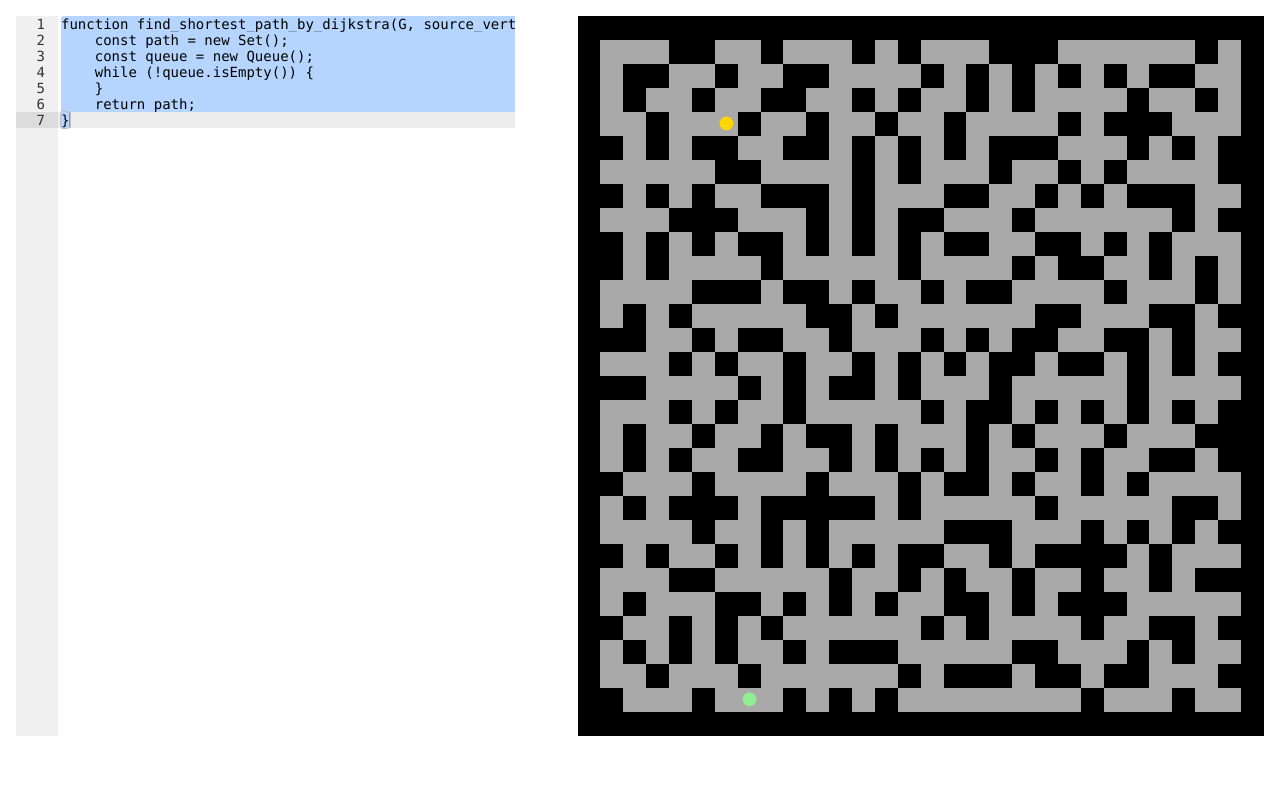
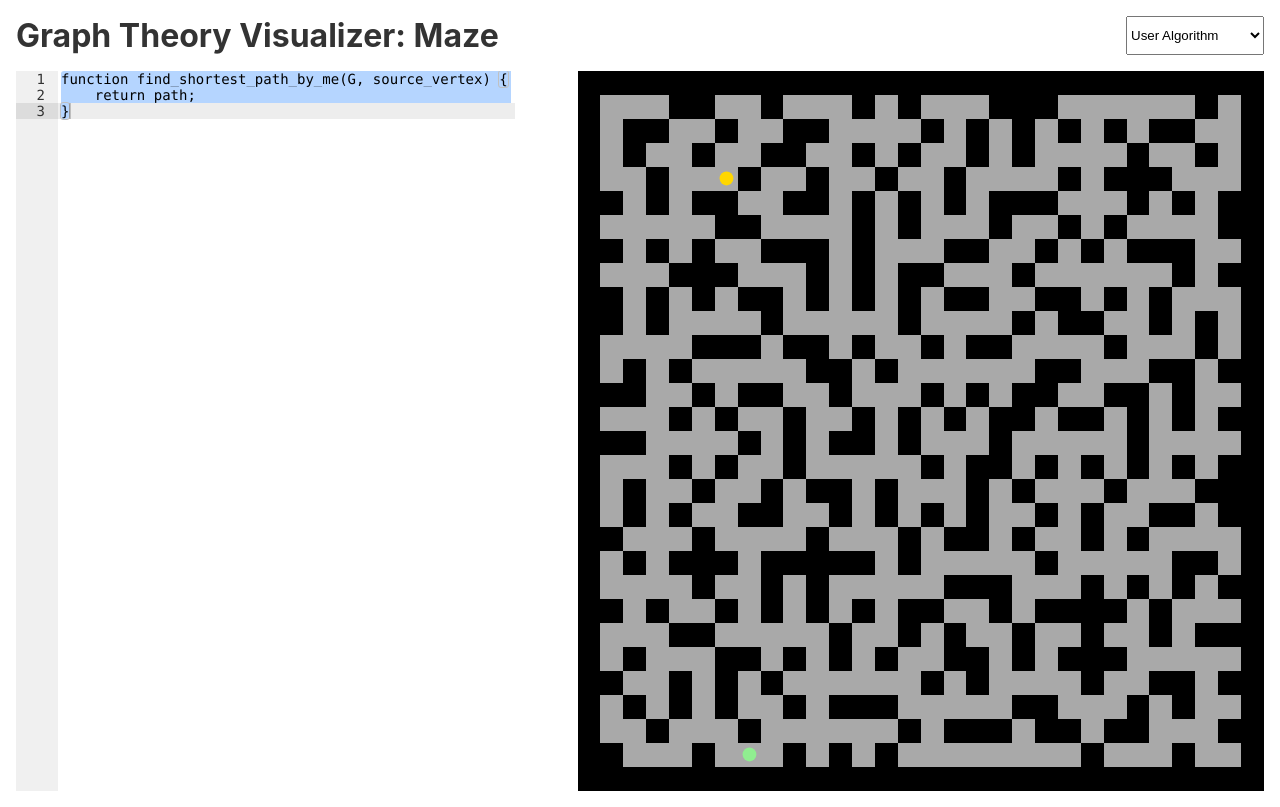
Before and after one commit to sanchezcarlosjr/graph-theory-on-maze, a Svelte app: page / in a window 1280 px wide. Built offline with nearby package versions, Linux system fonts and the light colour scheme.

Commit message:
feat(graph): choose algorithm from select

```diff
--- a/src/AceEditor.svelte
+++ b/src/AceEditor.svelte
@@ -1,4 +1,4 @@
-<script>
+<script lang="ts">
     import { createEventDispatcher, onMount, onDestroy } from "svelte";
     import * as ace from "ace-builds";
     ace.config.set("basePath", "https://unpkg.com/ace-builds@1.5.0/src-noconflict");
@@ -29,6 +29,13 @@
         contentBackup = value;
         setEventCallBacks();
     });
+    $: watchValue(value);
+    function watchValue(val: string) {
+        if (contentBackup !== val && editor && typeof val === "string") {
+            editor.session.setValue(val);
+            contentBackup = val;
+        }
+    }
     function setEventCallBacks() {
         editor.getSession().on("changeAnnotation",  () => {
             const isValidSyntax = editor.getSession().getAnnotations().length === 0;
--- a/src/App.svelte
+++ b/src/App.svelte
@@ -1,8 +1,15 @@
 <script lang="ts">
     import AceEditor from "./AceEditor";
     import Maze from './Maze.svelte';
-    import {find_shortest_path_by_dijkstra} from "./algorithms";
-    const defaultAlgorithm = localStorage.getItem("algorithm") ?? find_shortest_path_by_dijkstra;
+    import {algorithms} from "./algorithms";
+    let defaultAlgorithm: {id: number, name: string, algorithm: string} = {
+        id: algorithms.length+1,
+        name: "User Algorithm",
+        algorithm: localStorage.getItem("algorithm") ?? `function find_shortest_path_by_me(G, source_vertex) {
+    return path;
+}`
+    };
+    algorithms.push(defaultAlgorithm);
     let algorithm = ``;
     const execute = (obj) => {
         if (obj.validSyntax) {
@@ -11,15 +18,32 @@
     }
 </script>
 
-<section class="container">
+<header>
+    <h1>Graph Theory Visualizer: Maze</h1>
+    <select bind:value={defaultAlgorithm}>
+        {#each algorithms as element}
+            <option value={element}>
+                {element.name}
+            </option>
+        {/each}
+    </select>
+</header>
+
+<section class="environment">
     <AceEditor
             on:input={(obj) => execute(obj.detail)}
-            value={defaultAlgorithm}/>
+            bind:value={defaultAlgorithm.algorithm}/>
     <Maze/>
 </section>
 
 <style>
-    .container {
+    .environment {
+        display: flex;
+        flex-flow: row wrap;
+        margin: 1em 1em 1em 1em;
+        justify-content: space-between;
+    }
+    header {
         display: flex;
         flex-flow: row wrap;
         margin: 1em 1em 1em 1em;
--- a/src/algorithms.ts
+++ b/src/algorithms.ts
@@ -1,10 +1,27 @@
-export const find_shortest_path_by_dijkstra = `function find_shortest_path_by_dijkstra(G, source_vertex) {
+export const algorithms = [
+    {
+        id: 1,
+        name: "Dijkstra",
+        algorithm: `function find_shortest_path_by_dijkstra(G, source_vertex) {
     const path = new Set();
     const queue = new Queue();
     while (!queue.isEmpty()) {
     }
     return path;
-}`;
+}` },
+    {
+        id: 2,
+        name: "A star",
+        algorithm: `function find_shortest_path_by_A_star(G, source_vertex) {
+    return path;
+}` },
+    {
+        id: 3,
+        name: "Breadth first search",
+        algorithm: `function find_shortest_path_by_breadth_first_search(G, source_vertex) {
+    return path;
+}` },
+];
 
 export function build_function(algorithm) {
     return new Function("G", "source_vertex", `return ${algorithm.toString()}(G, source_vertex)`);
```
